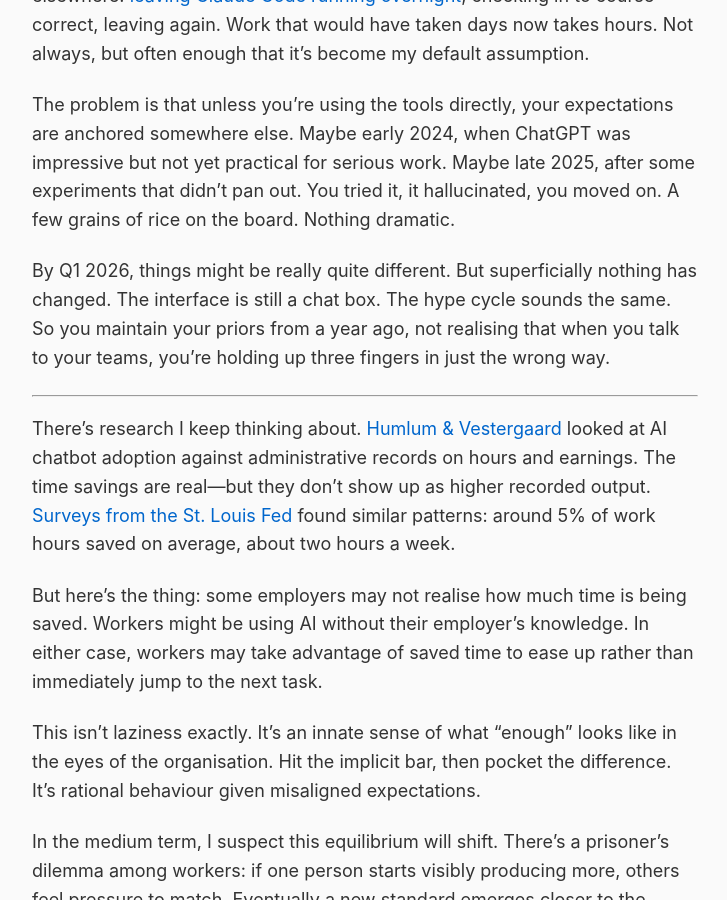
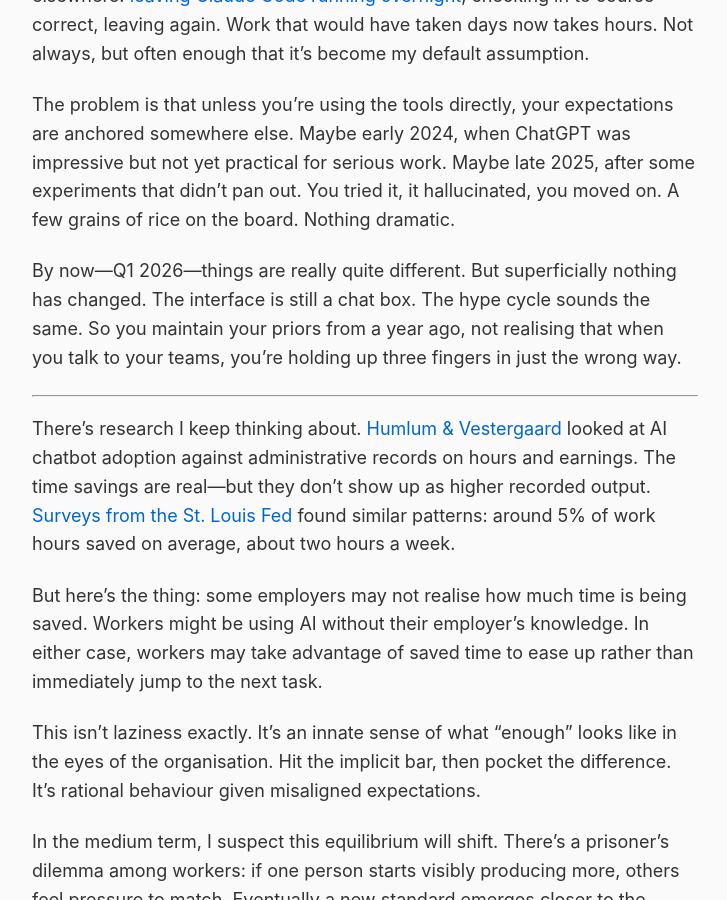
Before and after one commit to rob137/rob137.github.io, a Jekyll site: the page built from _posts/2026-01-28-three-fingers.md, in a window 1280 px wide and 900 px high, scrolled down 2036 px. Shown: the whole window, without its empty margins (275-1002 px from the left). Built offline with Jekyll 4.4.1, drawn with Linux system fonts in a browser that asks for light colours.

Commit message:
Fix tense - we're in Q1 2026 now
Co-Authored-By: Claude Opus 4.5 <noreply@anthropic.com>

```diff
--- a/_posts/2026-01-28-three-fingers.md
+++ b/_posts/2026-01-28-three-fingers.md
@@ -32,7 +32,7 @@ Not for everything. The capabilities are jagged. But with the current batch of m
 
 The problem is that unless you're using the tools directly, your expectations are anchored somewhere else. Maybe early 2024, when ChatGPT was impressive but not yet practical for serious work. Maybe late 2025, after some experiments that didn't pan out. You tried it, it hallucinated, you moved on. A few grains of rice on the board. Nothing dramatic.
 
-By Q1 2026, things might be really quite different. But superficially nothing has changed. The interface is still a chat box. The hype cycle sounds the same. So you maintain your priors from a year ago, not realising that when you talk to your teams, you're holding up three fingers in just the wrong way.
+By now—Q1 2026—things are really quite different. But superficially nothing has changed. The interface is still a chat box. The hype cycle sounds the same. So you maintain your priors from a year ago, not realising that when you talk to your teams, you're holding up three fingers in just the wrong way.
 
 ---
 
```
